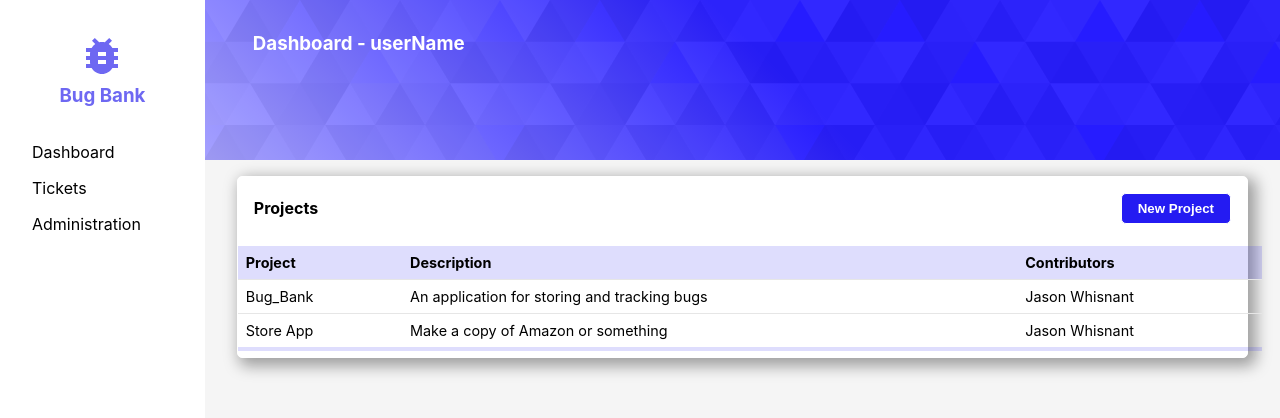
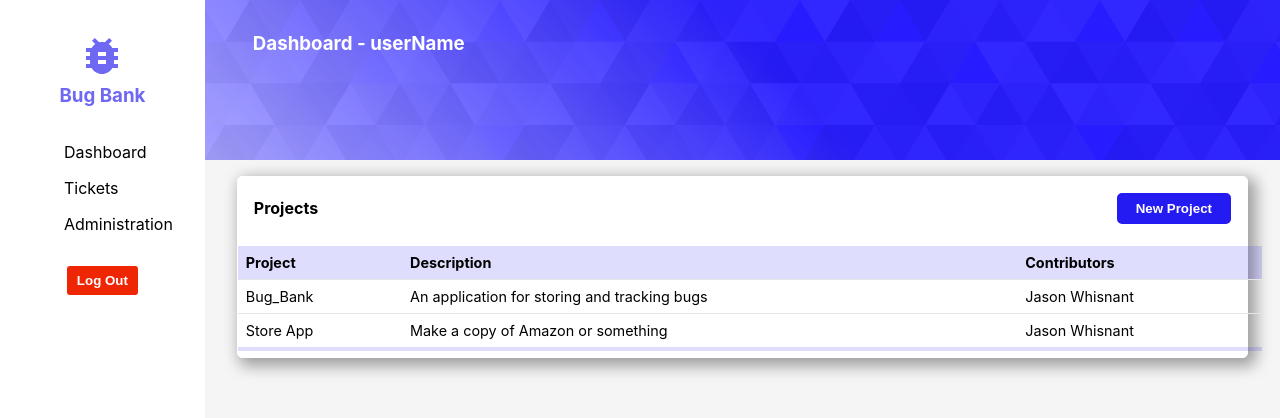
Before and after one commit to Tasups/bug-tracker-frontend, a React (Create React App) app: page / in a window 1280 px wide. Shown: the top 418 px of the page. Built offline with nearby package versions, Linux system fonts and the light colour scheme.

Commit message:
styled buttons on SideNav and ProjectCard

```diff
--- a/src/App.css
+++ b/src/App.css
@@ -33,6 +33,7 @@
   z-index: 1;
   display: flex;
   flex-direction: column;
+  align-items: center;
   height: 100vh;
   width: 16vw;
   margin-left: 0;
@@ -61,6 +62,25 @@
 .sidenav-menu li {
   list-style: none;
   margin-bottom: 1rem;
+}
+
+.sidenav-button button {
+  margin: 0 auto;
+  background-color: #EE2604;
+  color: white;
+  font-weight: bold;
+  border: 2px solid #EE2604;
+  border-radius: 3px;
+  padding: 0.33rem 0.5rem;
+  cursor: pointer;
+  transition: 0.2s ease-in-out;
+}
+
+.sidenav-button button:hover {
+  background-color: white;
+  color: #EE2604;
+  transition: 0.3s ease-in-out;
+  font-weight: bold;
 }
 
 /* MAIN ***********************************************************/
@@ -99,7 +119,7 @@
   font-weight: bold;
   padding: 0 1rem;
   margin: 1rem;
-  border: 1px solid white;
+  border: 3px solid rgba(36,27,242, 1);
   border-radius: 5px;
   cursor: pointer;
   transition: 0.2s ease-in-out;
--- a/src/components/SideNav.js
+++ b/src/components/SideNav.js
@@ -15,6 +15,9 @@ const SideNav = () => {
           <li>Administration</li>
         </ul>
       </div>
+      <div className="sidenav-button">
+          <button>Log Out</button>
+      </div>
     </div>
     )
 }
```
